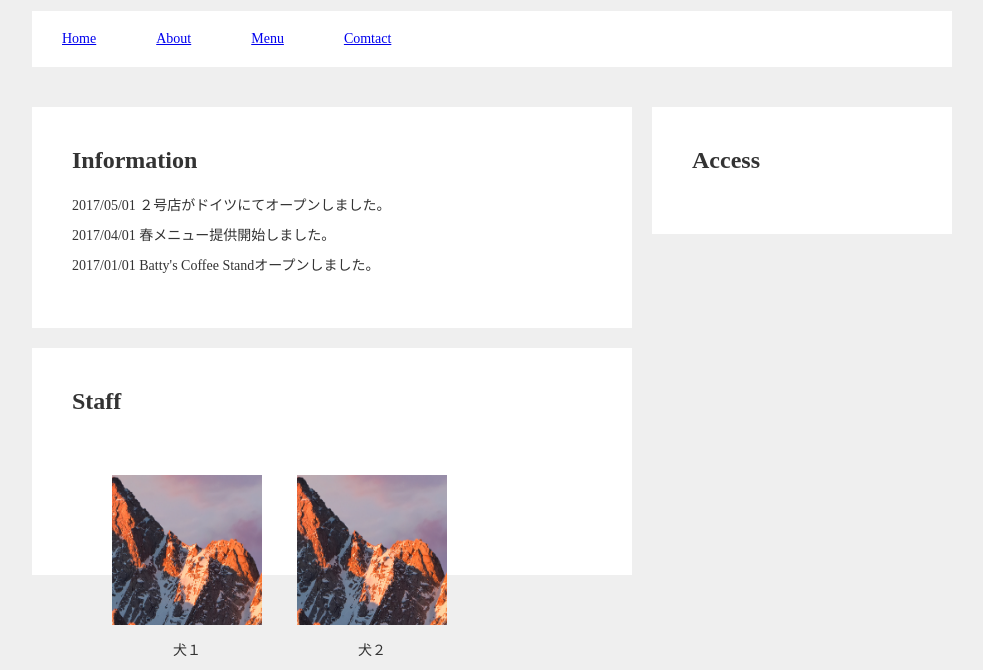
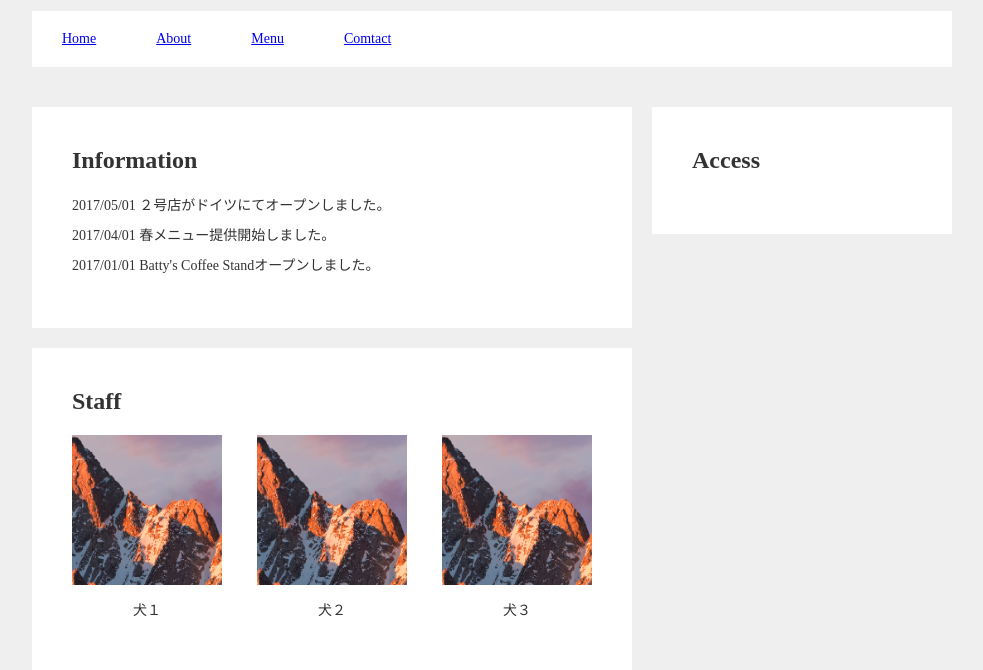
Before and after one commit to fukuda03/sample2, a plain HTML site: page index.html in a window 1280 px wide. Shown: the part 109-779 px from the top of the page, without its empty margins (148-1131 px from the left). Drawn offline with Linux system fonts and the light colour scheme.

Commit message:
cssとhtml閉じタグ修正

```diff
--- a/css/style.css
+++ b/css/style.css
@@ -107,3 +107,10 @@ header {
 .staff-name {
   text-align: center;
 }
+
+/* 追記部分です */
+.card-contents:after {
+  content: "";
+  clear: both;
+  display: block;
+}
--- a/index.html
+++ b/index.html
@@ -31,9 +31,8 @@
             <li>2017/01/01 Batty's Coffee Standオープンしました。</li>
           </ul>
         </div>
-    <div class="card-contents">
+        <div class="card-contents clearfix">
           <h2 class="text-title">Staff</h2>
-      <div class="card-contents">
           <div class="staff-list">
             <img src="./screen.png"  class="staff-image">
             <p class="staff-name">犬１</p>
@@ -48,9 +47,6 @@
           </div>
         </div>
       </div>
-</div>
-    </div>
-  </div>
       <div class="right-contents">
         <div class="card-contents">
           <h2 class="text-title">Access</h2>
```
Lines whose indentation alone changed are shown as unchanged.
